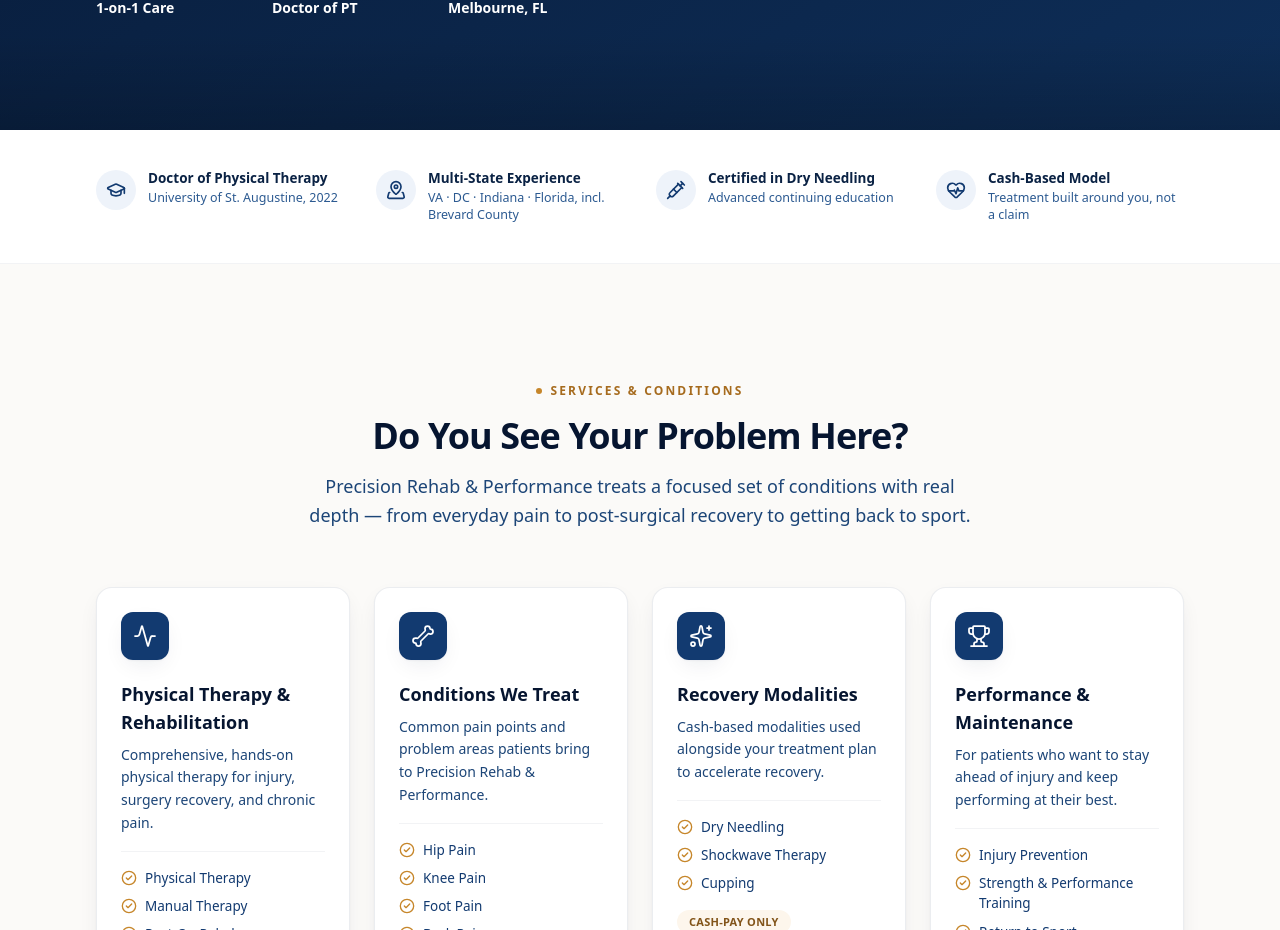
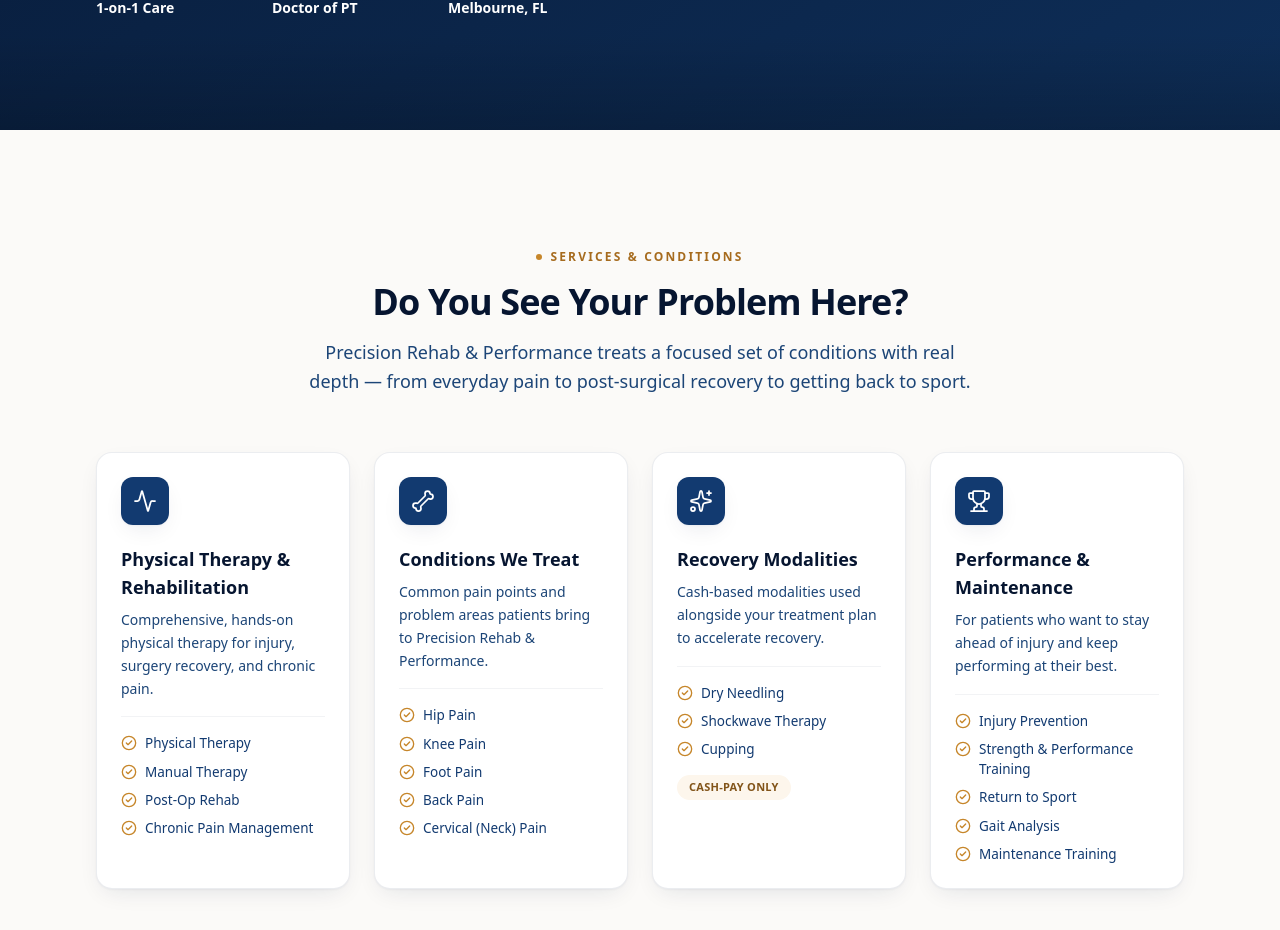
Before and after one commit to thre3labs/Precision-Rehab-Performance, a Next.js app in the folder precision-rehab-phase1_4/precision-rehab/: page / in a window 1280 px wide. Shown: the part 852-1782 px from the top of the page. Built offline with nearby package versions, Linux system fonts and the light colour scheme.

Commit message:
Add files via upload

```diff
--- a/precision-rehab-phase1_4/precision-rehab/src/app/page.tsx
+++ b/precision-rehab-phase1_4/precision-rehab/src/app/page.tsx
@@ -1,7 +1,6 @@
 import { Header } from "@/components/layout/Header";
 import { Footer } from "@/components/layout/Footer";
 import { Hero } from "@/components/sections/Hero";
-import { TrustBar } from "@/components/sections/TrustBar";
 import { Services } from "@/components/sections/Services";
 import { WhyChooseUs } from "@/components/sections/WhyChooseUs";
 import { AboutPT } from "@/components/sections/AboutPT";
@@ -13,9 +12,9 @@
 
 /**
  * Phase 1 landing page. Sections are ordered to move a visitor through a
- * logical conversion funnel: hero -> trust -> services -> differentiation
- * -> provider bio -> free screening conversion point -> insurance/cash-pay
- * objection handling -> location/local SEO -> FAQ -> final CTA.
+ * logical conversion funnel: hero -> services -> differentiation -> provider
+ * bio -> free screening conversion point -> insurance/cash-pay objection
+ * handling -> location/local SEO -> FAQ -> final CTA.
  *
  * Phase 2: each <Section /> below is already a standalone component, so
  * promoting any of them to its own route (e.g. `/services`,
@@ -28,7 +27,6 @@
       <Header />
       <main id="main-content">
         <Hero />
-        <TrustBar />
         <Services />
         <WhyChooseUs />
         <AboutPT />
```
